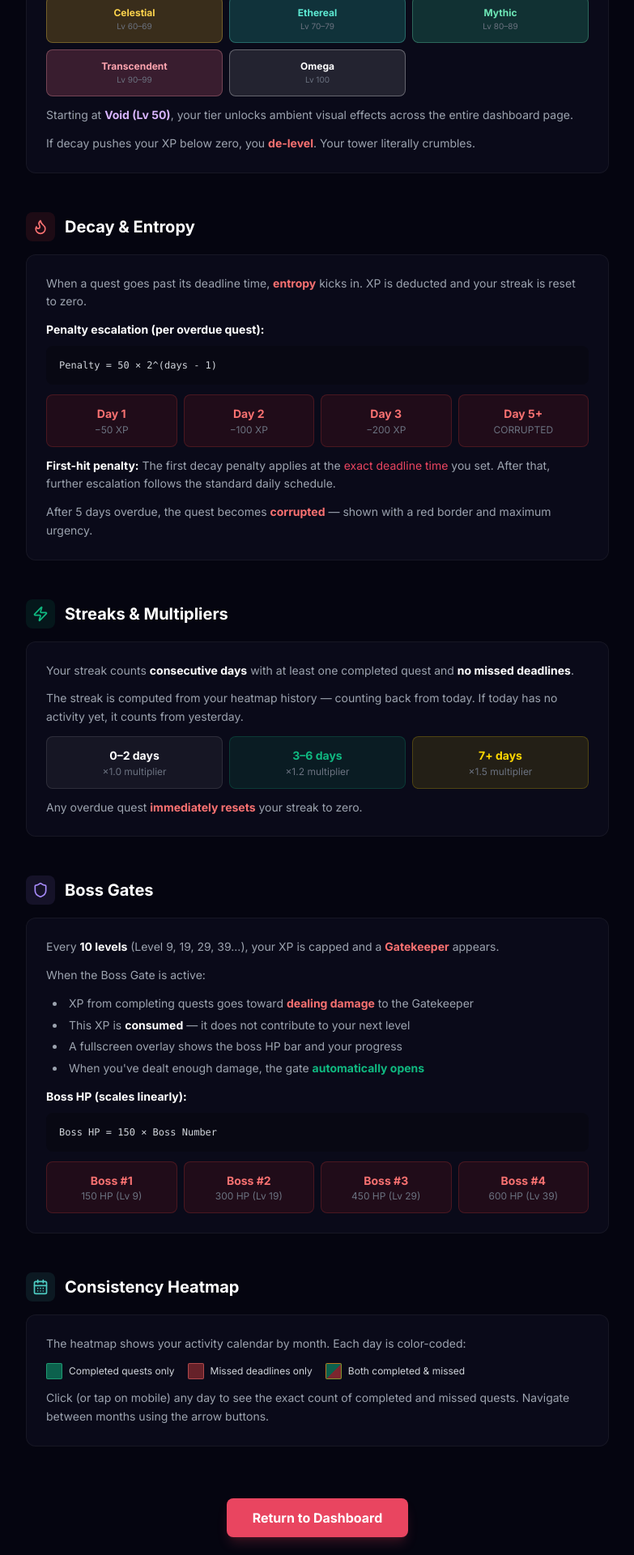
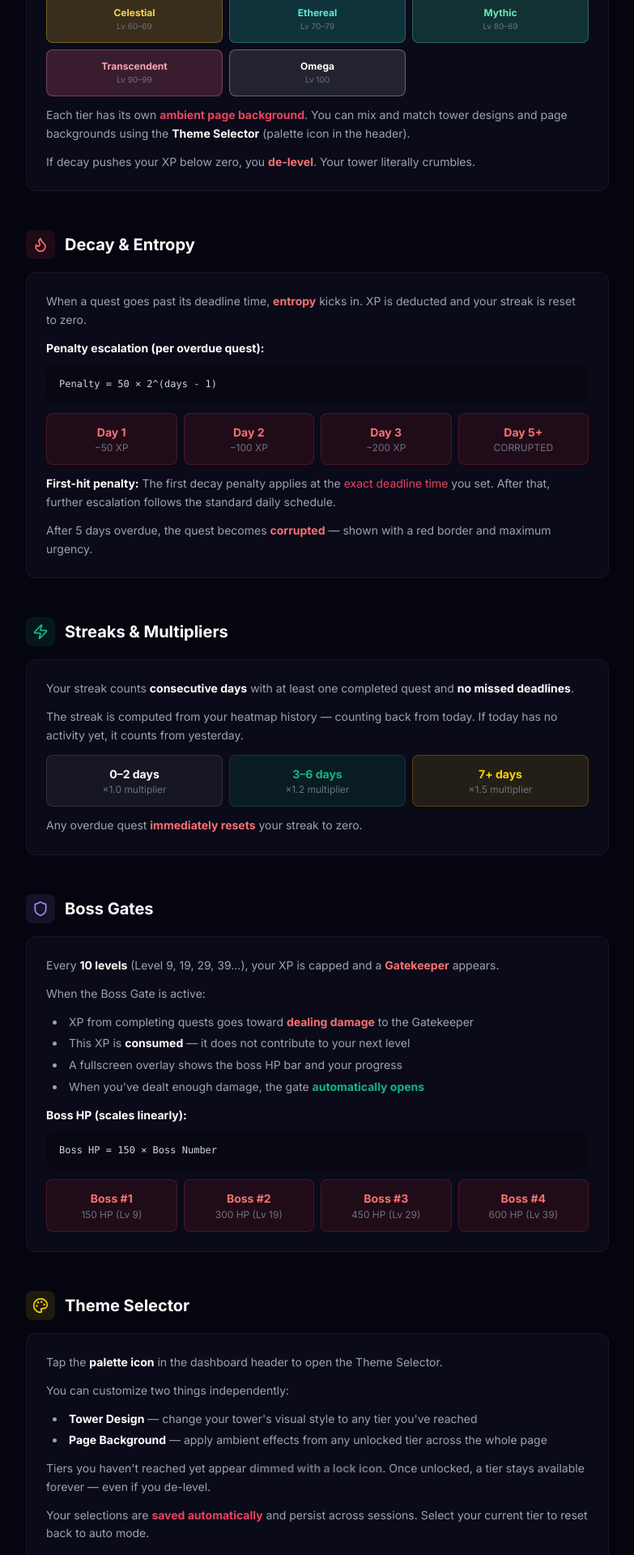
Before and after one commit to Edward358-AI/The-Entropy-Tower, a Vue app: page /tutorial in a window 1280 px wide. Shown: the part 960-2880 px from the top of the page at 81% size, without its empty margins (248-1031 px from the left). Built offline with nearby package versions, Linux system fonts and the light colour scheme; no server answers; sample sign-in values are in the browser's storage.

Commit message:
add reload button

```diff
--- a/src/views/DashboardView.vue
+++ b/src/views/DashboardView.vue
@@ -2,6 +2,7 @@
 import { ref, onMounted } from 'vue'
 import { useAuthStore } from '../stores/authStore'
 import { usePlayerStore } from '../stores/playerStore'
+import { useQuestStore } from '../stores/questStore'
 import { useRouter } from 'vue-router'
 import TheTower from '../components/TheTower.vue'
 import QuestFeed from '../components/QuestFeed.vue'
@@ -9,15 +10,26 @@ import AddGoal from '../components/AddGoal.vue'
 import Heatmap from '../components/Heatmap.vue'
 import BossGate from '../components/BossGate.vue'
 import ThemePicker from '../components/ThemePicker.vue'
-import { LogOut, Plus, Swords, CalendarDays, BookOpen, Palette } from 'lucide-vue-next'
+import { LogOut, Plus, Swords, CalendarDays, BookOpen, Palette, RefreshCw } from 'lucide-vue-next'
 
 const authStore = useAuthStore()
 const playerStore = usePlayerStore()
+const questStore = useQuestStore()
 const router = useRouter()
 
 // Mobile tab state
 const activeTab = ref('quests') // 'add' | 'quests' | 'history'
 const showThemePicker = ref(false)
+const isRefreshing = ref(false)
+
+const handleRefresh = async () => {
+  isRefreshing.value = true
+  try {
+    await Promise.all([playerStore.initStats(), questStore.loadQuests()])
+  } finally {
+    setTimeout(() => { isRefreshing.value = false }, 600)
+  }
+}
 
 onMounted(() => {
   playerStore.initStats()
@@ -43,6 +55,10 @@ const handleLogout = async () => {
       </div>
 
       <div class="flex items-center gap-1">
+        <button @click="handleRefresh"
+          class="p-2 rounded-lg hover:bg-white/5 text-gray-400 hover:text-white transition-colors" title="Refresh">
+          <RefreshCw class="w-5 h-5 transition-transform duration-500" :class="isRefreshing ? 'animate-spin' : ''" />
+        </button>
         <button @click="showThemePicker = true"
           class="p-2 rounded-lg hover:bg-white/5 text-gray-400 hover:text-white transition-colors" title="Themes">
           <Palette class="w-5 h-5" />
--- a/src/views/HomeView.vue
+++ b/src/views/HomeView.vue
@@ -19,7 +19,7 @@ const features = [
   {
     icon: TrendingUp,
     title: 'XP & Leveling',
-    description: 'Earn XP by completing quests. Level up through material ages — Stone, Iron, Gold, Diamond, and Astral.',
+    description: 'Earn XP by completing quests. Level up through 11 material ages — from Stone all the way to Omega at Level 100.',
     color: 'text-path-erudition'
   },
   {
@@ -37,7 +37,7 @@ const features = [
   {
     icon: Shield,
     title: 'Boss Gates',
-    description: 'Every 10 levels, a Gatekeeper blocks your path. Complete a boss quest to ascend and continue your journey.',
+    description: 'Every 10 levels, a Gatekeeper blocks your path. XP you earn deals damage until the boss falls and the gate opens.',
     color: 'text-path-preservation'
   },
   {
@@ -55,7 +55,9 @@ const features = [
     <div class="relative overflow-hidden">
       <!-- Background glow -->
       <div class="absolute inset-0 pointer-events-none">
-        <div class="absolute top-1/4 left-1/2 -translate-x-1/2 w-[600px] h-[400px] bg-astral-glow/10 rounded-full blur-[120px]"></div>
+        <div
+          class="absolute top-1/4 left-1/2 -translate-x-1/2 w-[600px] h-[400px] bg-astral-glow/10 rounded-full blur-[120px]">
+        </div>
       </div>
 
       <div class="relative z-10 max-w-5xl mx-auto px-6 pt-16 pb-20 md:pt-24 md:pb-28">
@@ -70,7 +72,8 @@ const features = [
               A gamified productivity system where your tasks fuel a rising tower — and neglect causes it to decay.
             </p>
             <p class="text-sm text-gray-500 mb-8 max-w-md">
-              Build habits, fight entropy, and ascend through material ages. Every quest completed raises your tower. Every missed deadline crumbles it.
+              Build habits, fight entropy, and ascend through material ages. Every quest completed raises your tower.
+              Every missed deadline crumbles it.
             </p>
 
             <!-- CTA Buttons -->
@@ -98,7 +101,8 @@ const features = [
           <div class="flex-shrink-0">
             <div class="relative w-28 h-[320px] md:w-32 md:h-[400px]">
               <!-- Tower Container -->
-              <div class="absolute inset-0 bg-astral-nebula/50 border border-white/10 rounded-t-lg overflow-hidden backdrop-blur-sm">
+              <div
+                class="absolute inset-0 bg-astral-nebula/50 border border-white/10 rounded-t-lg overflow-hidden backdrop-blur-sm">
                 <!-- Level Label -->
                 <div class="absolute top-4 left-0 right-0 text-center z-10">
                   <div class="text-[10px] text-gray-400 uppercase tracking-widest mb-1">Level</div>
@@ -111,7 +115,8 @@ const features = [
                 </div>
               </div>
               <!-- Glow under tower -->
-              <div class="absolute -bottom-4 left-1/2 -translate-x-1/2 w-24 h-8 bg-astral-glow/30 rounded-full blur-xl"></div>
+              <div class="absolute -bottom-4 left-1/2 -translate-x-1/2 w-24 h-8 bg-astral-glow/30 rounded-full blur-xl">
+              </div>
             </div>
           </div>
         </div>
--- a/src/views/TutorialView.vue
+++ b/src/views/TutorialView.vue
@@ -1,6 +1,6 @@
 <script setup>
 import { useRouter } from 'vue-router'
-import { ArrowLeft, Swords, TrendingUp, Flame, CalendarDays, Shield, Zap, Clock, Brain, Star } from 'lucide-vue-next'
+import { ArrowLeft, Swords, TrendingUp, Flame, CalendarDays, Shield, Zap, Clock, Brain, Star, Palette } from 'lucide-vue-next'
 
 const router = useRouter()
 </script>
@@ -126,8 +126,9 @@ const router = useRouter()
               <div class="text-[10px] text-gray-500">Lv 100</div>
             </div>
           </div>
-          <p class="mt-2">Starting at <span class="text-purple-300 font-bold">Void (Lv 50)</span>, your tier unlocks
-            ambient visual effects across the entire dashboard page.</p>
+          <p class="mt-2">Each tier has its own <span class="text-astral-glow font-bold">ambient page background</span>.
+            You can mix and match tower designs and page backgrounds using the <span class="text-white font-bold">Theme
+              Selector</span> (palette icon in the header).</p>
           <p>If decay pushes your XP below zero, you <span class="text-red-400 font-bold">de-level</span>. Your tower
             literally crumbles.</p>
         </div>
@@ -261,6 +262,32 @@ const router = useRouter()
         </div>
       </section>
 
+      <!-- Section: Theme Selector -->
+      <section class="mb-12">
+        <div class="flex items-center gap-3 mb-4">
+          <div class="p-2 rounded-lg bg-path-erudition/10">
+            <Palette class="w-5 h-5 text-path-erudition" />
+          </div>
+          <h2 class="text-xl font-bold text-white">Theme Selector</h2>
+        </div>
+        <div
+          class="bg-astral-nebula/30 border border-white/5 rounded-xl p-6 space-y-3 text-sm text-gray-400 leading-relaxed">
+          <p>Tap the <span class="text-white font-bold">palette icon</span> in the dashboard header to open the Theme
+            Selector.</p>
+          <p>You can customize two things independently:</p>
+          <ul class="list-disc list-inside space-y-1 ml-2">
+            <li><span class="text-white font-bold">Tower Design</span> — change your tower's visual style to any tier
+              you've reached</li>
+            <li><span class="text-white font-bold">Page Background</span> — apply ambient effects from any unlocked tier
+              across the whole page</li>
+          </ul>
+          <p>Tiers you haven't reached yet appear <span class="text-gray-500 font-bold">dimmed with a lock icon</span>.
+            Once unlocked, a tier stays available forever — even if you de-level.</p>
+          <p>Your selections are <span class="text-astral-glow font-bold">saved automatically</span> and persist across
+            sessions. Select your current tier to reset back to auto mode.</p>
+        </div>
+      </section>
+
       <!-- Section: Heatmap -->
       <section class="mb-12">
         <div class="flex items-center gap-3 mb-4">
```
